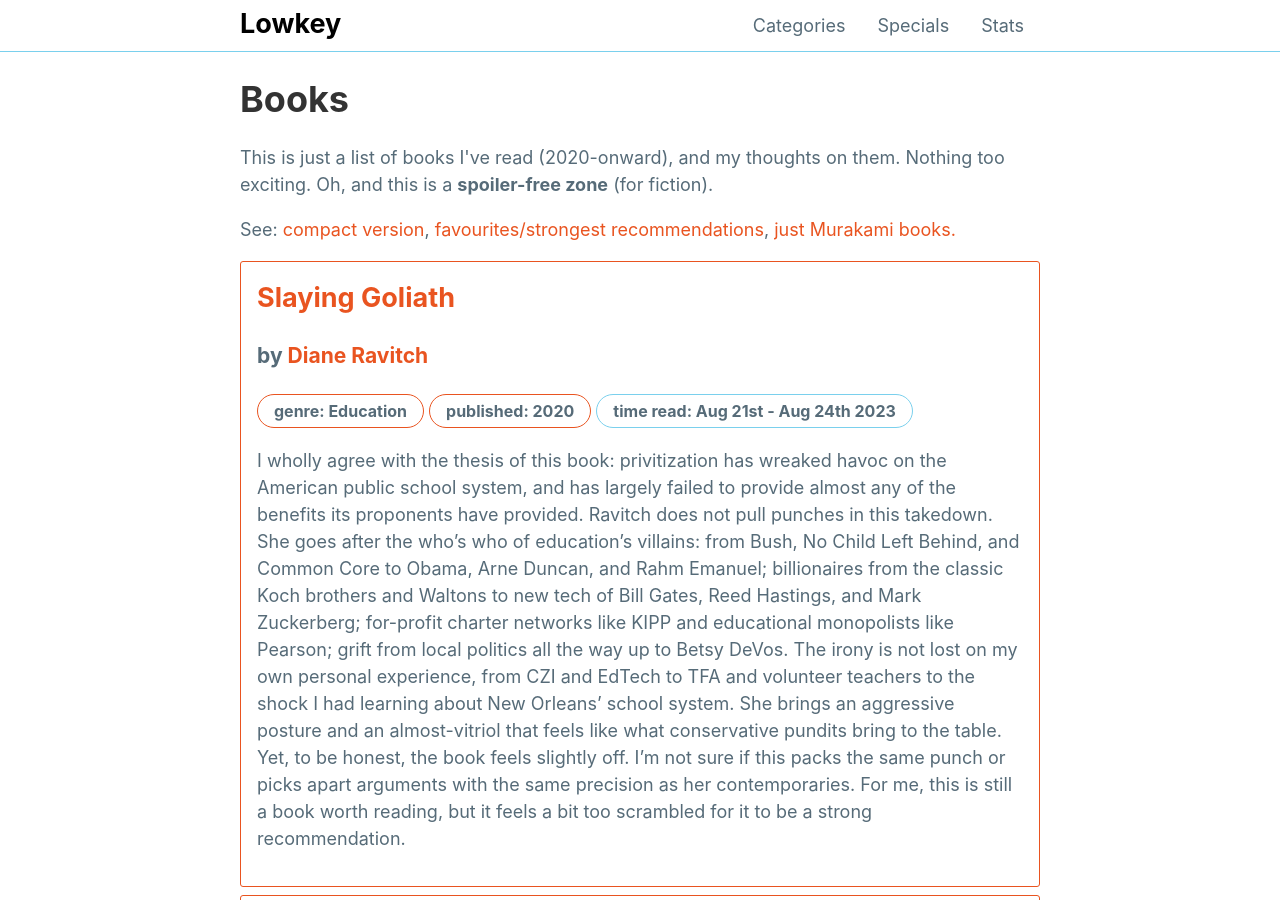
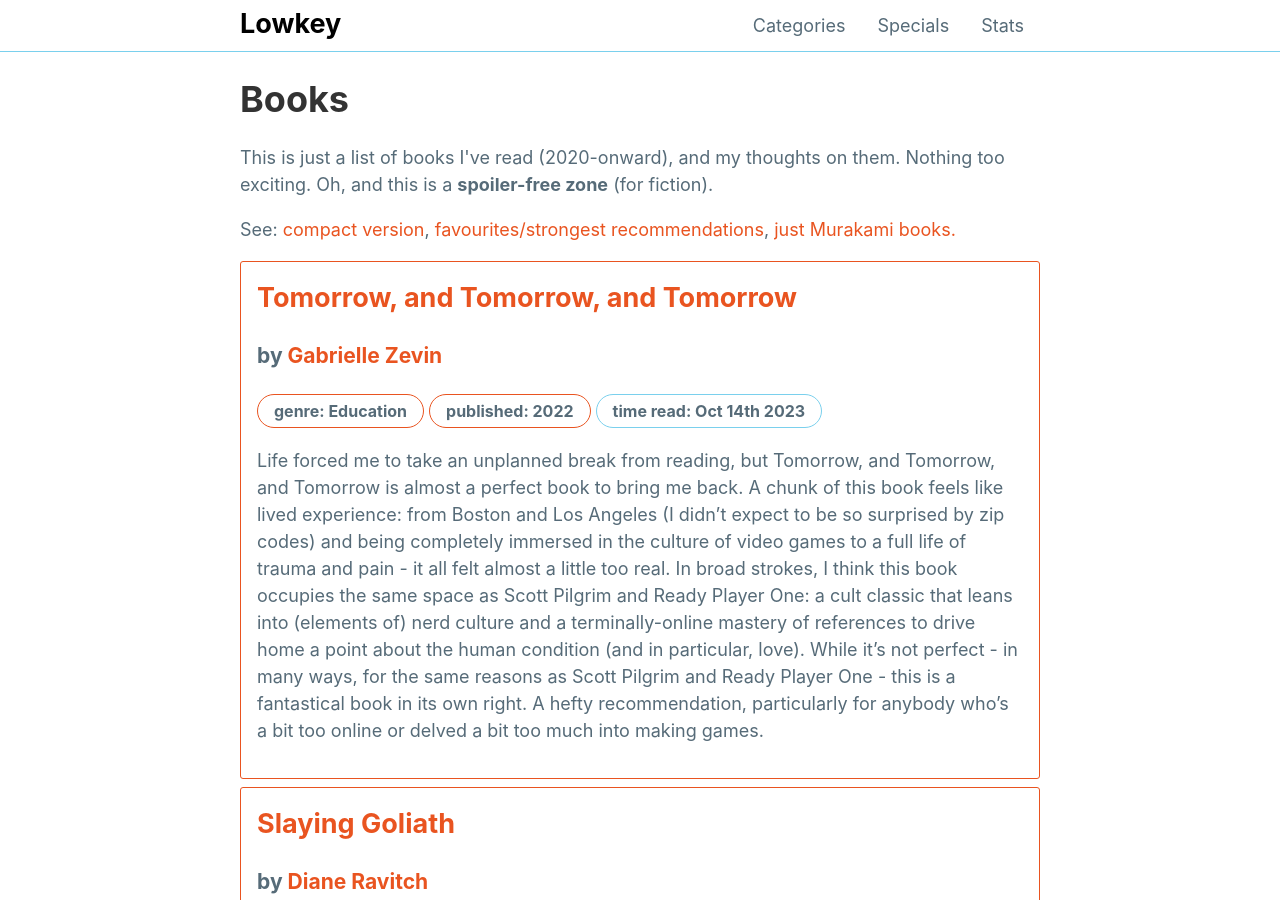
Before and after one commit to mattxwang/lowkey, a Jekyll site: the page built from stats/books.html, in a window 1280 px wide and 900 px high. Built offline with Jekyll 4.4.1, drawn with Linux system fonts in a browser that asks for light colours.

Commit message:
more updates

```diff
--- a/_data/books.yml
+++ b/_data/books.yml
@@ -1060,3 +1060,12 @@ slayinggoliath:
   time_read: Aug 21st - Aug 24th 2023
   thoughts: >
     I wholly agree with the thesis of this book: privitization has wreaked havoc on the American public school system, and has largely failed to provide almost any of the benefits its proponents have provided. Ravitch does not pull punches in this takedown. She goes after the who's who of education's villains: from Bush, No Child Left Behind, and Common Core to Obama, Arne Duncan, and Rahm Emanuel; billionaires from the classic Koch brothers and Waltons to new tech of Bill Gates, Reed Hastings, and Mark Zuckerberg; for-profit charter networks like KIPP and educational monopolists like Pearson; grift from local politics all the way up to Betsy DeVos. The irony is not lost on my own personal experience, from CZI and EdTech to TFA and volunteer teachers to the shock I had learning about New Orleans' school system. She brings an aggressive posture and an almost-vitriol that feels like what conservative pundits bring to the table. Yet, to be honest, the book feels slightly off. I'm not sure if this packs the same punch or picks apart arguments with the same precision as her contemporaries. For me, this is still a book worth reading, but it feels a bit too scrambled for it to be a strong recommendation.
+tomorrowandtomorrowandtomorrow:
+  title: Tomorrow, and Tomorrow, and Tomorrow
+  author: Gabrielle Zevin
+  genre: Education
+  year_published: 2022
+  time_read: Oct 14th 2023
+  strong: true
+  thoughts: >
+    Life forced me to take an unplanned break from reading, but Tomorrow, and Tomorrow, and Tomorrow is almost a perfect book to bring me back. A chunk of this book feels like lived experience: from Boston and Los Angeles (I didn't expect to be so surprised by zip codes) and being completely immersed in the culture of video games to a full life of trauma and pain - it all felt almost a little too real. In broad strokes, I think this book occupies the same space as Scott Pilgrim and Ready Player One: a cult classic that leans into (elements of) nerd culture and a terminally-online mastery of references to drive home a point about the human condition (and in particular, love). While it's not perfect - in many ways, for the same reasons as Scott Pilgrim and Ready Player One - this is a fantastical book in its own right. A hefty recommendation, particularly for anybody who's a bit too online or delved a bit too much into making games.
```
Also changed, not shown: _data/sotw.yml (+10 -0 lines), img/albums/fucking-depressed.jpeg (added).
